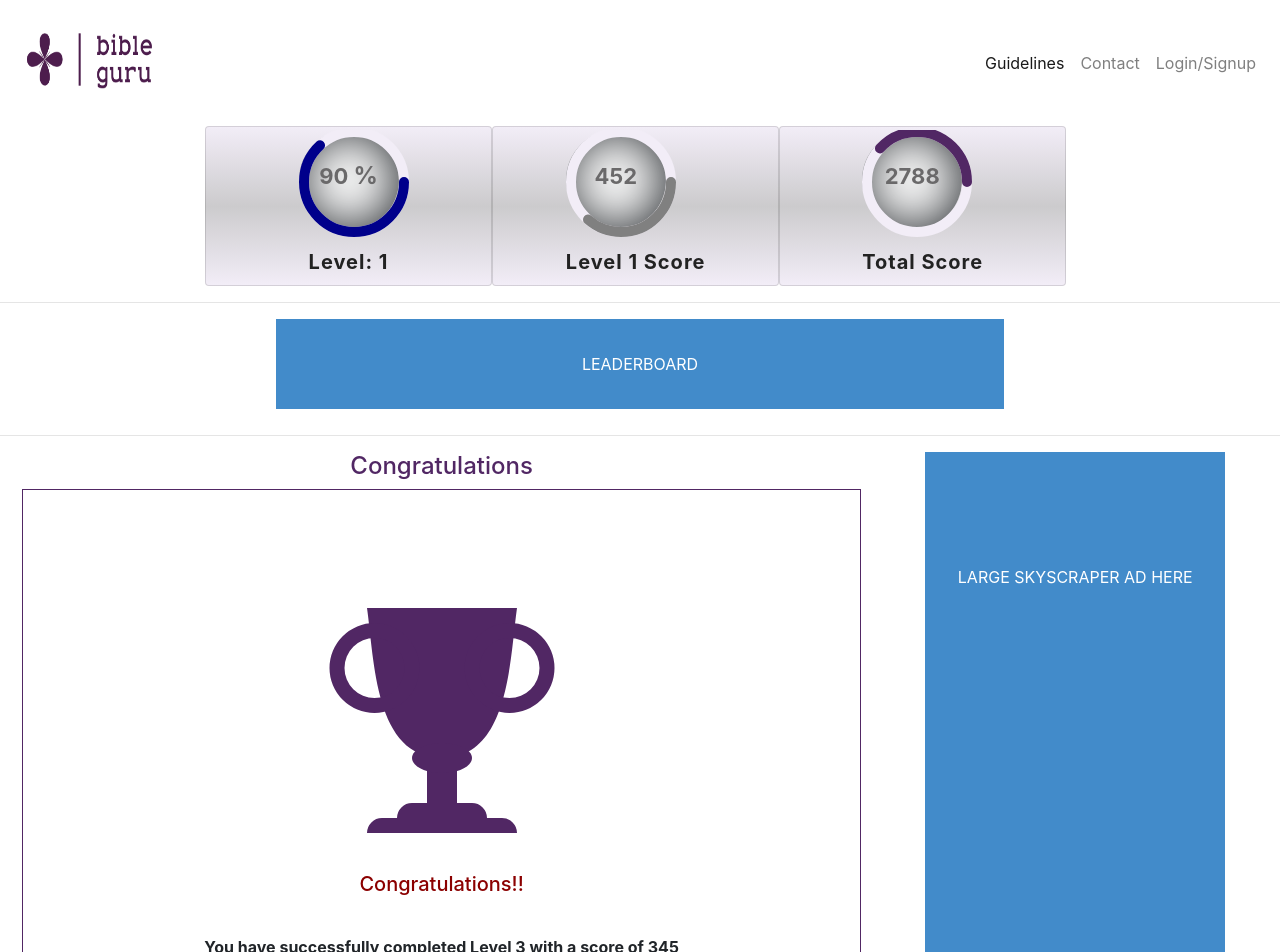
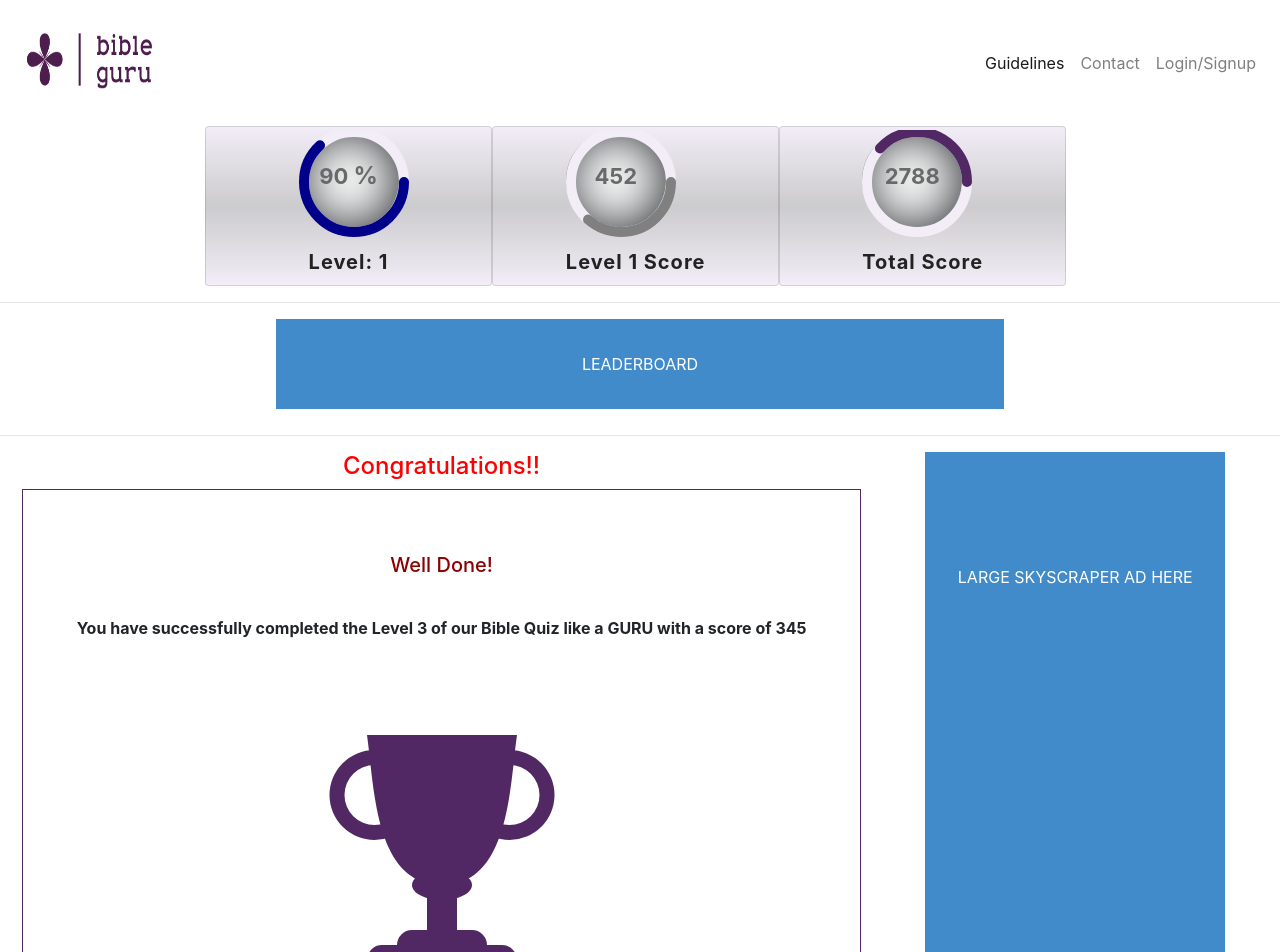
Before and after one commit to NgoziEmeh/Bible-quiz-web-app-frontend, an Angular app: page /congratulation in a window 1280 px wide. Shown: the top 952 px of the page. Built offline with nearby package versions, Linux system fonts and the light colour scheme.

Commit message:
congrat changes

```diff
--- a/src/app/congratulation/congratulation.component.css
+++ b/src/app/congratulation/congratulation.component.css
@@ -13,8 +13,9 @@
 
 }
 .congrat-title{
-    color: #512764;
+    color: red;
     text-align: center;
+    font-weight: 900;
 }
 .congrat-ad{
     width: 33%;
--- a/src/app/congratulation/congratulation.component.html
+++ b/src/app/congratulation/congratulation.component.html
@@ -28,9 +28,15 @@
 
     <div class="congrat-area">
         <div class="congrat-title">
-            <h4>Congratulations</h4>
+            <h4>Congratulations!!</h4>
         </div>
         <div class="congrat-body container-fluid">
+                <div class="congrat-small-title">
+                        <h5>Well Done!</h5>
+                    </div>
+                    <div class="congratulation-para">
+                        <p>You have successfully completed the <span class="congrat-level">Level 3</span> of our Bible Quiz like a GURU with a score of <span class="level-score">345</span></p>
+                    </div>
             <div class="trophy">
                     <svg class="bi bi-trophy" width="15em" height="20em" viewBox="0 0 16 16" fill="currentColor" xmlns="http://www.w3.org/2000/svg">
                         <path d="M3 1h10c-.495 3.467-.5 10-5 10S3.495 4.467 3 1zm0 15a1 1 0 0 1 1-1h8a1 1 0 0 1 1 1H3zm2-1a1 1 0 0 1 1-1h4a1 1 0 0 1 1 1H5z"/>
@@ -39,12 +45,7 @@
                         <path d="M10 11c0 .552-.895 1-2 1s-2-.448-2-1 .895-1 2-1 2 .448 2 1z"/>
                     </svg>
             </div>
-            <div class="congrat-small-title">
-                <h5>Congratulations!!</h5>
-            </div>
-            <div class="congratulation-para">
-                <p>You have successfully completed <span class="congrat-level">Level 3</span> with a score of <span class="level-score">345</span></p>
-            </div>
+
             <div class="congrat-buttons">
                 <a href="#" class="btn btn-info">Share Result</a>
                 <a href="#" class="btn btn-indigo">Next Level</a>
```
